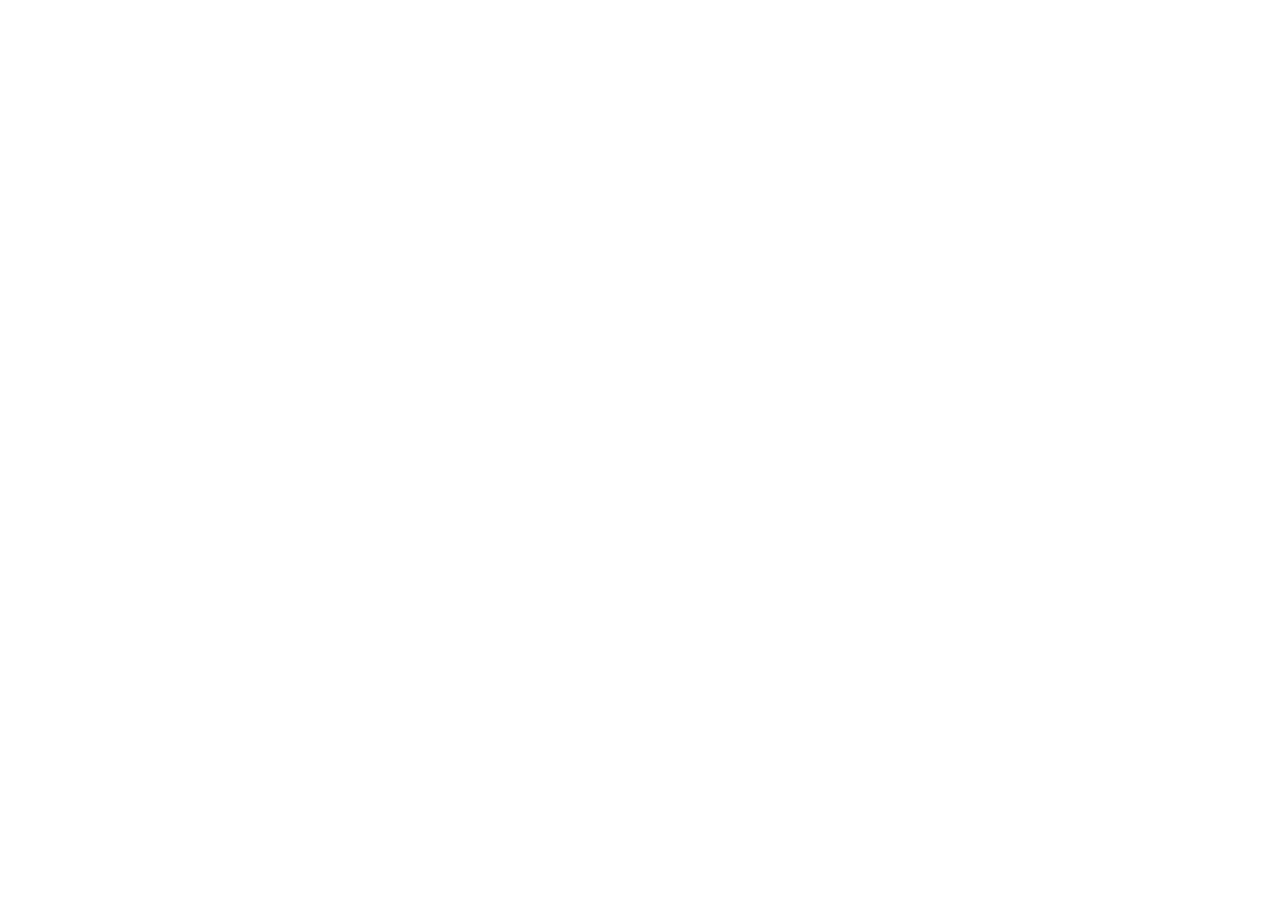
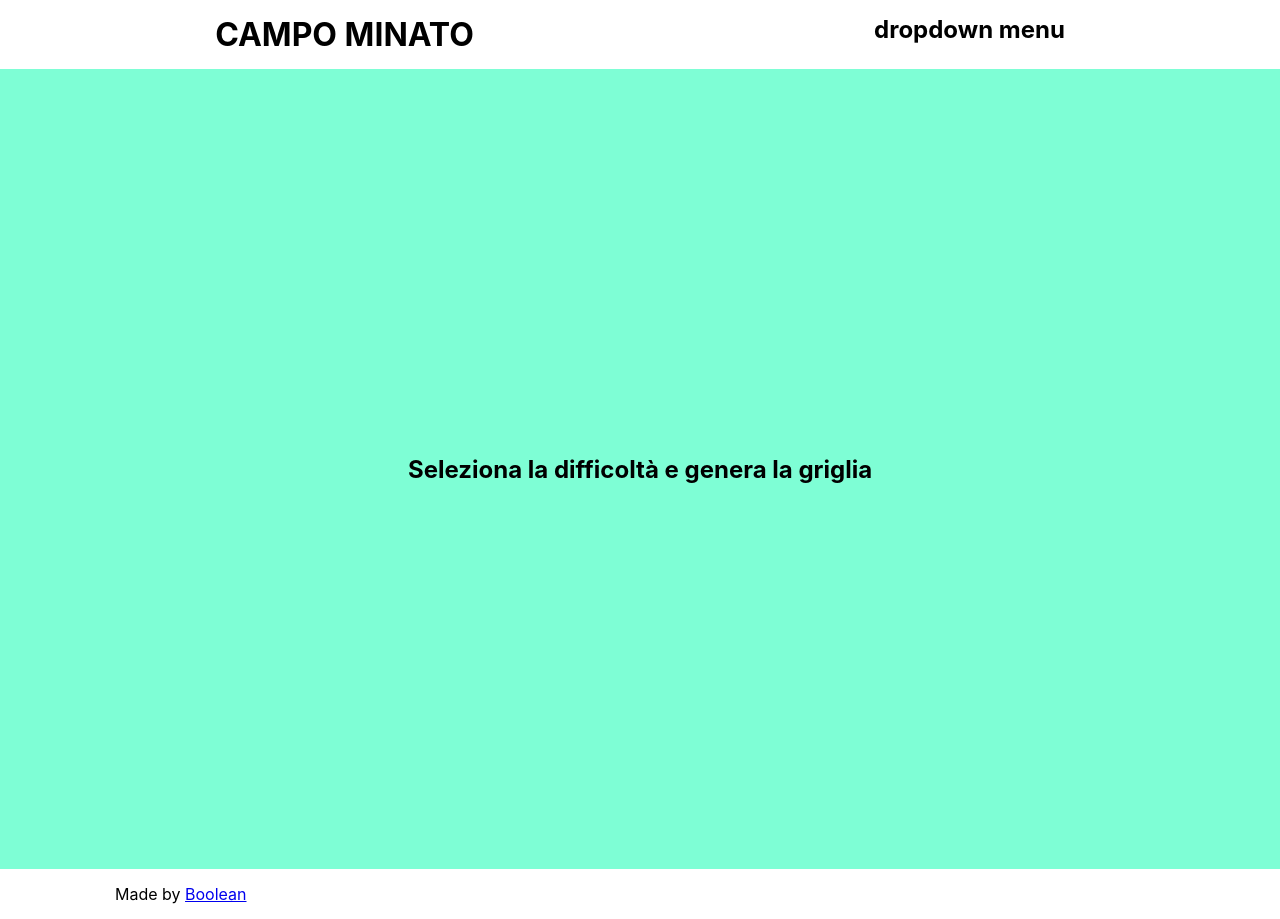
Before and after one commit to MattiaM99/js-campominato-grid, a plain HTML site: page index.html in a window 1280 px wide. Before the commit the page ends 800 px from the top, so only its background shows below. Drawn offline with Linux system fonts and the light colour scheme.

Commit message:
creato layout con html e css

```diff
--- a/css/style.css
+++ b/css/style.css
@@ -0,0 +1,36 @@
+*{
+  margin: 0;
+  padding: 0;
+  box-sizing: border-box;
+  font-family:-apple-system, BlinkMacSystemFont, 'Segoe UI', Roboto, Oxygen, Ubuntu, Cantarell, 'Open Sans', 'Helvetica Neue', sans-serif;
+}
+
+header{
+  display: flex;
+  justify-content: space-around;
+  padding: 15px;
+}
+
+.main-wrapper{
+  height: 100vh;
+  display: flex;
+  justify-content: center;
+  align-items: center;
+  background-color: #7EFED5;
+}
+
+.container{
+  display: none;
+  height: 600px;
+  width: 600px;
+}
+
+footer{
+  display: flex;
+  justify-content: flex-start;
+  padding: 15px;
+}
+
+.credit{
+  margin-left: 100px;
+}
--- a/index.html
+++ b/index.html
@@ -8,7 +8,23 @@
   <link rel="stylesheet" href="css/style.css">
 </head>
 <body>
-
+  <header>
+    <div class="logo">
+      <h1>CAMPO MINATO</h1>
+    </div>
+    <div class="livelli">
+      <h2>dropdown menu</h2>
+    </div>
+  </header>
+  <main>
+    <div class="main-wrapper">
+      <h2>Seleziona la difficoltà e genera la griglia</h2>
+    </div>
+    <div class="container"></div>
+  </main>
+  <footer>
+    <div class="credit">Made by <a href="#">Boolean</a></div>
+  </footer>
   <script src="js/script.js"></script>
 </body>
 </html>
```
